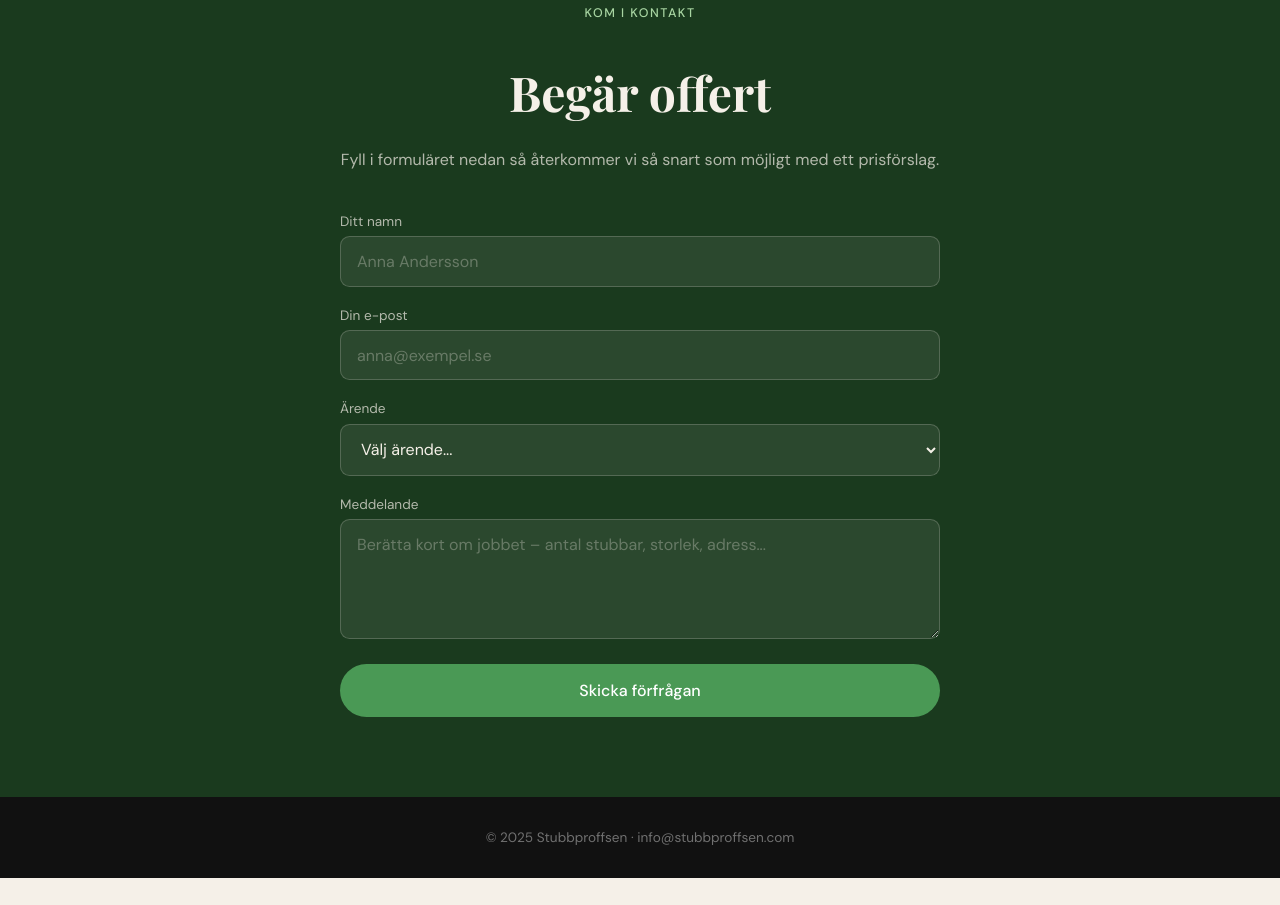
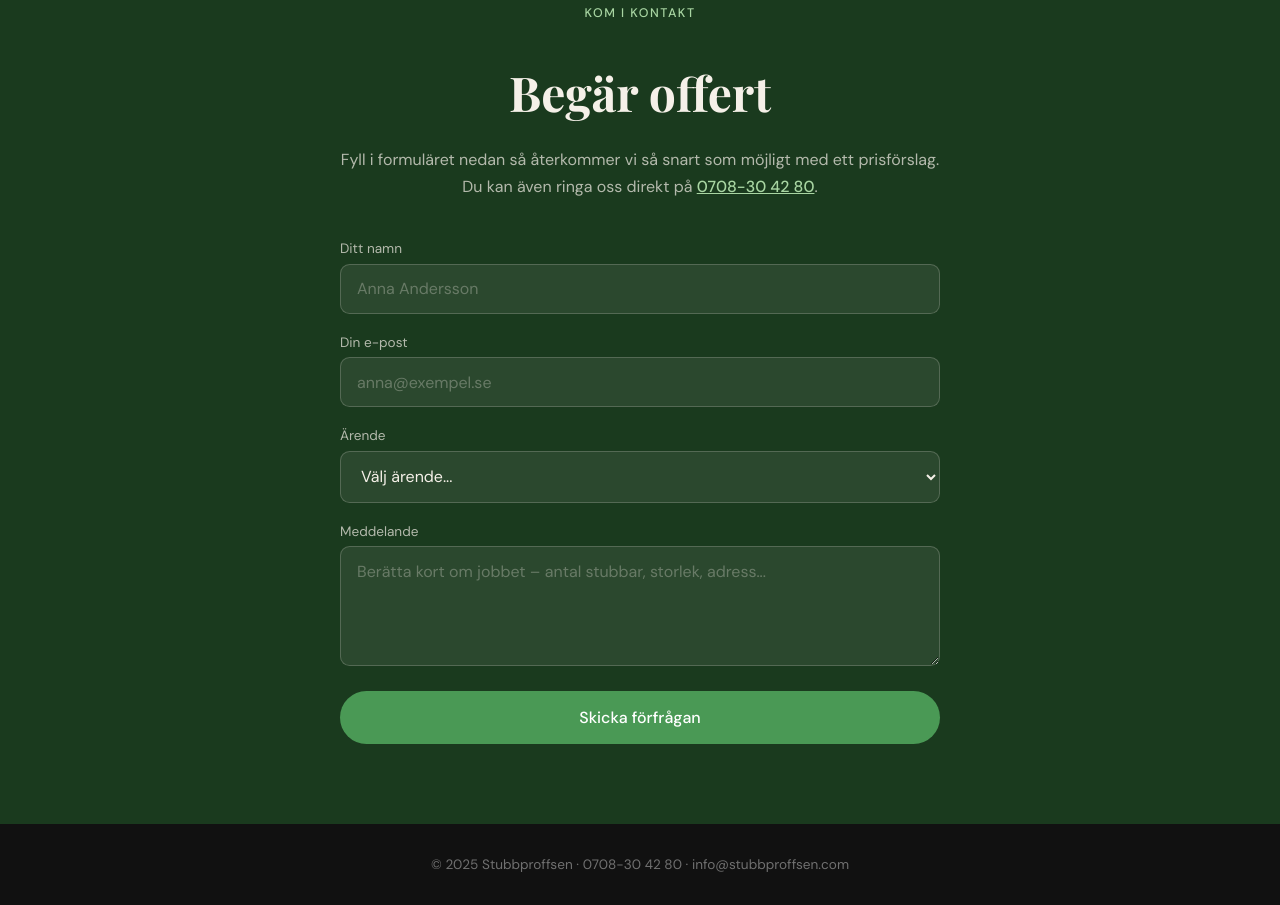
Before and after one commit to Liamosalaplaya/stubbproffsen, a plain HTML site: page index.html in a window 1280 px wide. Shown: the part 2028-2933 px from the top of the page. Before the commit the page ends 2906 px from the top, so only its background shows below. Drawn offline with nearby package versions, Linux system fonts and the light colour scheme.

Commit message:
Add files via upload

```diff
--- a/index.html
+++ b/index.html
@@ -214,7 +214,7 @@
   <div class="kontakt-inner">
     <p class="section-label">Kom i kontakt</p>
     <h2>Begär offert</h2>
-    <p>Fyll i formuläret nedan så återkommer vi så snart som möjligt med ett prisförslag.</p>
+    <p>Fyll i formuläret nedan så återkommer vi så snart som möjligt med ett prisförslag. Du kan även ringa oss direkt på <a href="tel:0708304280" style="color:#a8d5a2; font-weight:500;">0708-30 42 80</a>.</p>
 
     <div class="form-group">
       <label>Ditt namn</label>
@@ -243,7 +243,7 @@
 </div>
 
 <footer>
-  © 2025 Stubbproffsen · info@stubbproffsen.com
+  © 2025 Stubbproffsen · <a href="tel:0708304280" style="color:rgba(255,255,255,0.4); text-decoration:none;">0708-30 42 80</a> · <a href="mailto:info@stubbproffsen.com" style="color:rgba(255,255,255,0.4); text-decoration:none;">info@stubbproffsen.com</a>
 </footer>
 
 <script>
```
